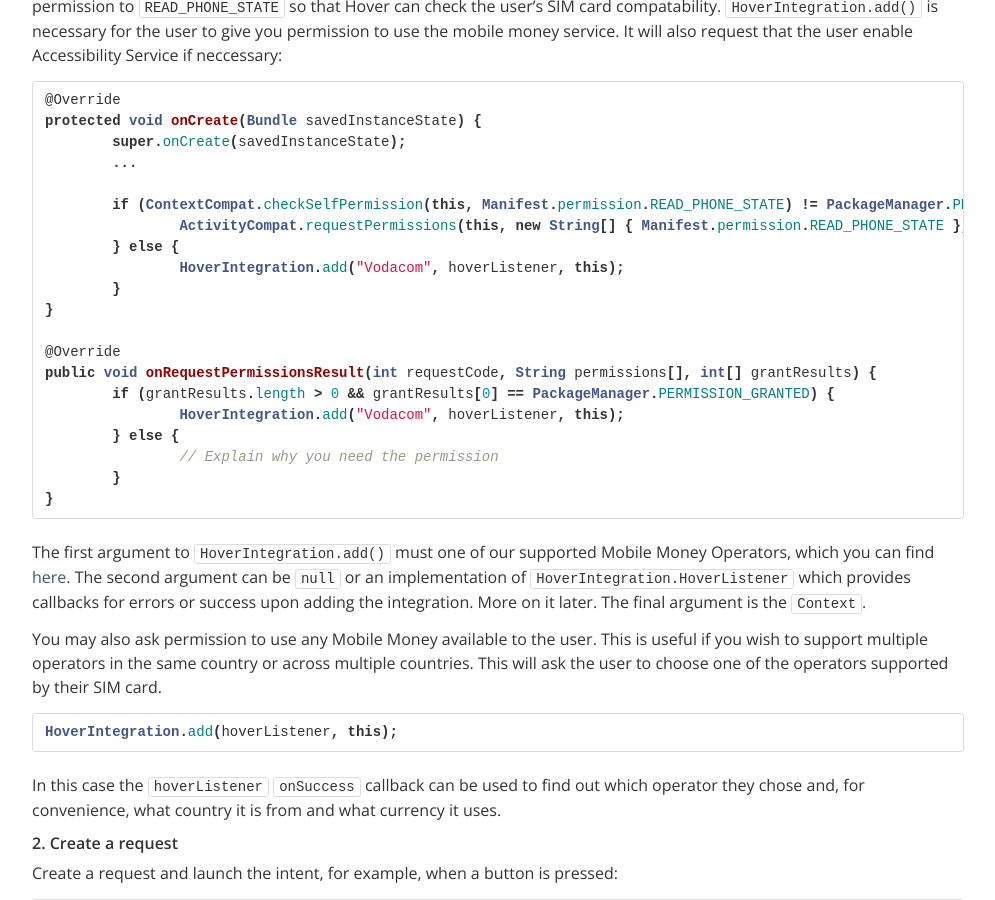
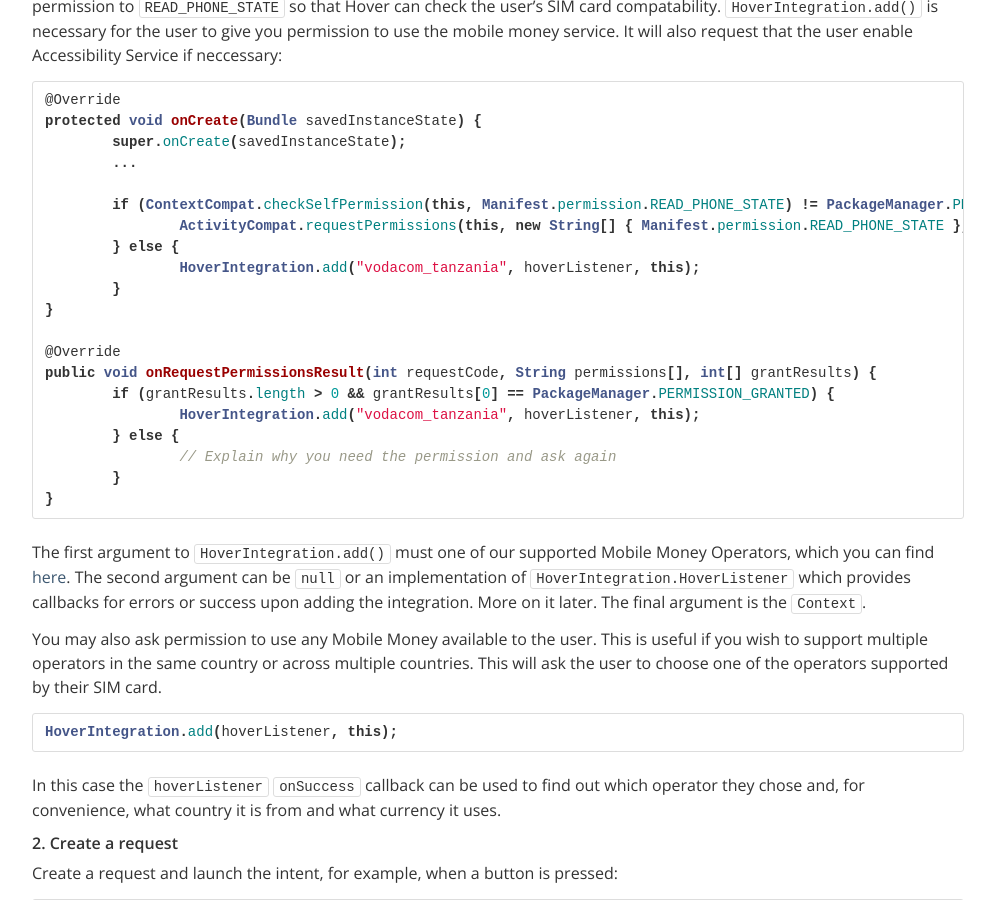
Before and after one commit to stephengacheru/usehover.github.io, a Jekyll site: the page built from index.md, in a window 1280 px wide and 900 px high, scrolled down 1744 px. Shown: the whole window, without its empty margins (142-1137 px from the left). Built offline with Jekyll 4.4.1, drawn with Linux system fonts in a browser that asks for light colours.

Commit message:
Update index.md
fix to example slug

```diff
--- a/index.md
+++ b/index.md
@@ -88,16 +88,16 @@ protected void onCreate(Bundle savedInstanceState) {
 	if (ContextCompat.checkSelfPermission(this, Manifest.permission.READ_PHONE_STATE) != PackageManager.PERMISSION_GRANTED) {
 		ActivityCompat.requestPermissions(this, new String[] { Manifest.permission.READ_PHONE_STATE }, 0);
 	} else {
-		HoverIntegration.add("Vodacom", hoverListener, this);
+		HoverIntegration.add("vodacom_tanzania", hoverListener, this);
 	}
 }
 
 @Override
 public void onRequestPermissionsResult(int requestCode,	String permissions[], int[] grantResults) {
 	if (grantResults.length > 0 && grantResults[0] == PackageManager.PERMISSION_GRANTED) {
-    		HoverIntegration.add("Vodacom", hoverListener, this);
+    		HoverIntegration.add("vodacom_tanzania", hoverListener, this);
 	} else {
-    		// Explain why you need the permission
+    		// Explain why you need the permission and ask again
     	}
 }
 {% endhighlight %}
```
